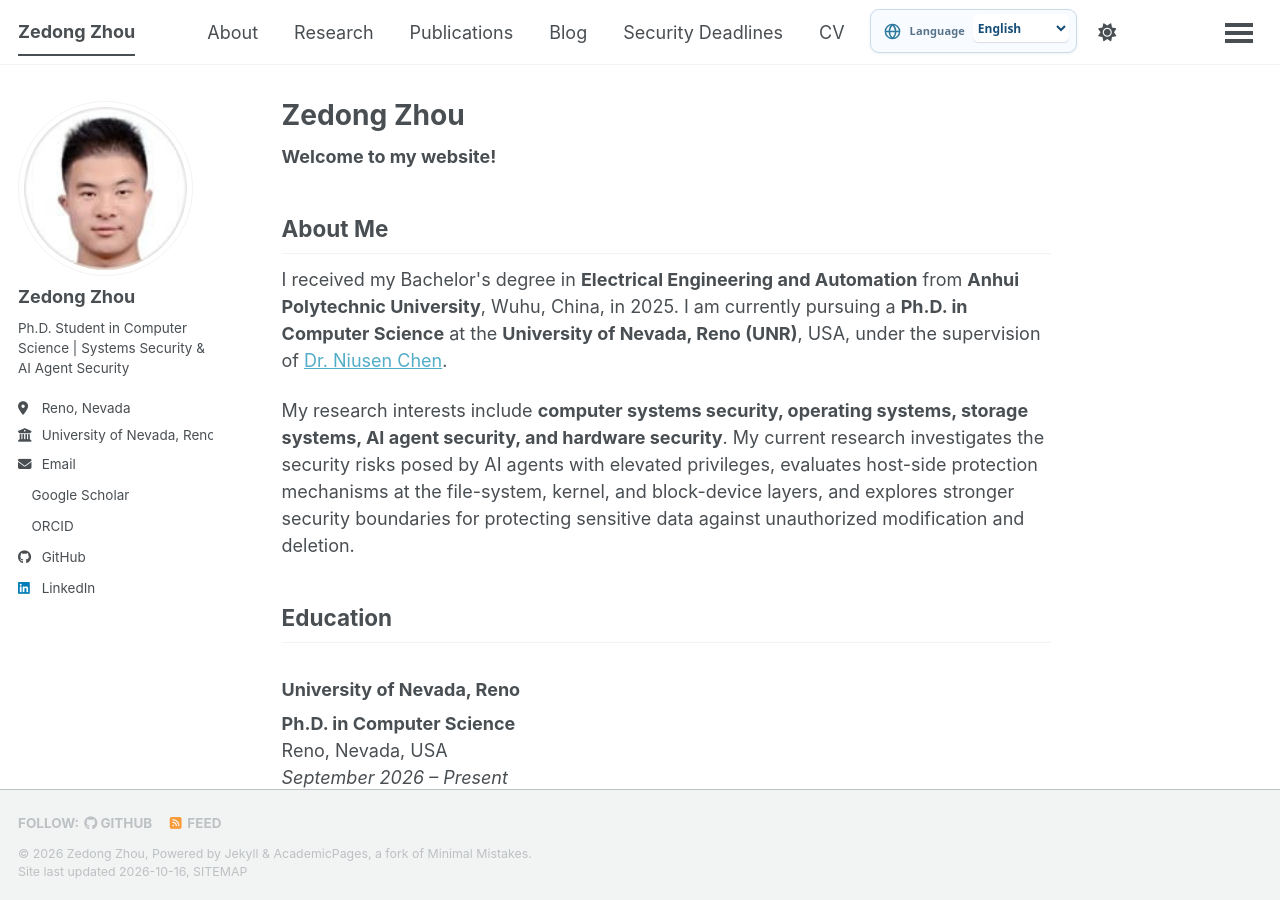
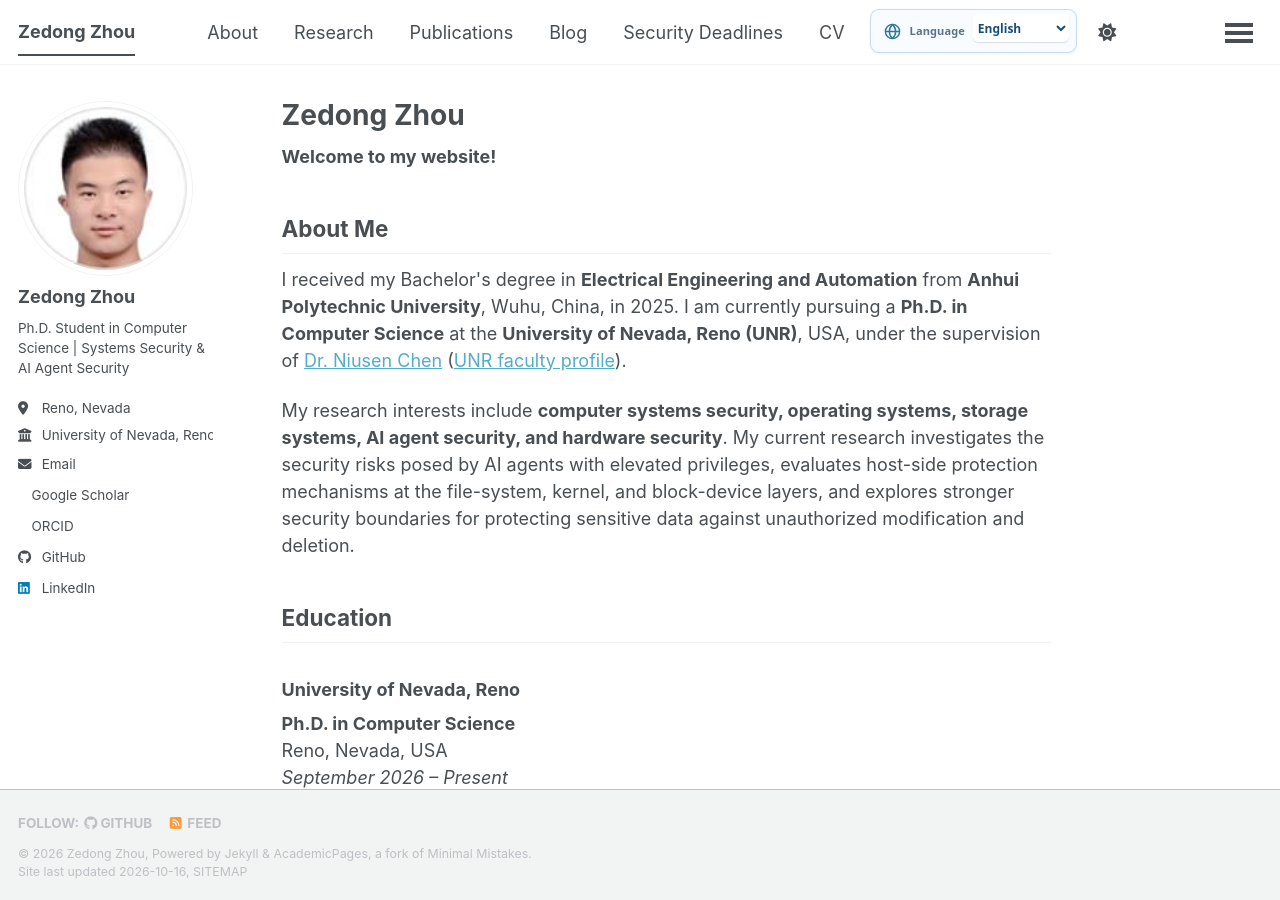
Before and after one commit to 2350082187zhou-ux/2350082187zhou-ux.github.io, a Jekyll site: the page built from _pages/about.md, in a window 1280 px wide and 900 px high. Built offline with Jekyll 4.4.1, drawn with Linux system fonts in a browser that asks for light colours; a style sheet for code colours, icons or effects is not loaded.

Commit message:
Fix advisor links across six homepage languages with personal website and UNR fallback

```diff
--- a/_pages/about.md
+++ b/_pages/about.md
@@ -11,7 +11,7 @@
 
 <h2 id="about-me" data-home-i18n="aboutTitle">About Me</h2>
 
-<p data-home-i18n="introEducation">I received my Bachelor's degree in <strong>Electrical Engineering and Automation</strong> from <strong>Anhui Polytechnic University</strong>, Wuhu, China, in 2025. I am currently pursuing a <strong>Ph.D. in Computer Science</strong> at the <strong>University of Nevada, Reno (UNR)</strong>, USA, under the supervision of <a href="https://www.unr.edu/cse/people/niusen-chen">Dr. Niusen Chen</a>.</p>
+<p data-home-i18n="introEducation">I received my Bachelor's degree in <strong>Electrical Engineering and Automation</strong> from <strong>Anhui Polytechnic University</strong>, Wuhu, China, in 2025. I am currently pursuing a <strong>Ph.D. in Computer Science</strong> at the <strong>University of Nevada, Reno (UNR)</strong>, USA, under the supervision of <a href="https://niusenc.github.io/" target="_blank" rel="noopener noreferrer">Dr. Niusen Chen</a> (<a href="https://www.unr.edu/cse/people/niusen-chen" target="_blank" rel="noopener noreferrer">UNR faculty profile</a>).</p>
 
 <p data-home-i18n="introResearch">My research interests include <strong>computer systems security, operating systems, storage systems, AI agent security, and hardware security</strong>. My current research investigates the security risks posed by AI agents with elevated privileges, evaluates host-side protection mechanisms at the file-system, kernel, and block-device layers, and explores stronger security boundaries for protecting sensitive data against unauthorized modification and deletion.</p>
 
--- a/assets/js/home-languages.js
+++ b/assets/js/home-languages.js
@@ -10,7 +10,7 @@
   "zh": {
     "welcome": "<strong>欢迎来到我的网站！</strong>",
     "aboutTitle": "关于我",
-    "introEducation": "我于 2025 年毕业于中国安徽省芜湖市的<strong>安徽工程大学</strong>，取得<strong>电气工程及其自动化学士学位</strong>。目前，我正在美国<strong>内华达大学里诺分校（UNR）</strong>攻读<strong>计算机科学博士学位</strong>，导师为 <a href=\"https://www.unr.edu/cse/people/niusen-chen\">Niusen Chen 博士</a>。",
+    "introEducation": "我于 2025 年毕业于中国安徽省芜湖市的<strong>安徽工程大学</strong>，取得<strong>电气工程及其自动化学士学位</strong>。目前，我正在美国<strong>内华达大学里诺分校（UNR）</strong>攻读<strong>计算机科学博士学位</strong>，导师为 <a href=\"https://niusenc.github.io/\" target=\"_blank\" rel=\"noopener noreferrer\">Niusen Chen 博士</a> (<a href=\"https://www.unr.edu/cse/people/niusen-chen\" target=\"_blank\" rel=\"noopener noreferrer\">UNR 官方教师主页</a>)。",
     "introResearch": "我的研究兴趣包括<strong>计算机系统安全、操作系统、存储系统、AI 智能体安全和硬件安全</strong>。目前我研究拥有高权限的 AI 智能体带来的安全风险，评估文件系统、内核及块设备层的主机侧防护机制，并探索能够防止敏感数据被未经授权修改或删除的更可靠的安全边界。",
     "educationTitle": "教育经历",
     "unrTitle": "内华达大学里诺分校",
@@ -59,7 +59,7 @@
   "ja": {
     "welcome": "<strong>私のウェブサイトへようこそ！</strong>",
     "aboutTitle": "自己紹介",
-    "introEducation": "私は2025年に中国・安徽省蕪湖市の<strong>安徽工程大学</strong>を卒業し、<strong>電気工学・自動化の学士号</strong>を取得しました。現在は米国の<strong>ネバダ大学リノ校（UNR）</strong>で<strong>コンピュータサイエンスの博士課程</strong>に在籍し、<a href=\"https://www.unr.edu/cse/people/niusen-chen\">Niusen Chen 博士</a>の指導を受けています。",
+    "introEducation": "私は2025年に中国・安徽省蕪湖市の<strong>安徽工程大学</strong>を卒業し、<strong>電気工学・自動化の学士号</strong>を取得しました。現在は米国の<strong>ネバダ大学リノ校（UNR）</strong>で<strong>コンピュータサイエンスの博士課程</strong>に在籍し、<a href=\"https://niusenc.github.io/\" target=\"_blank\" rel=\"noopener noreferrer\">Niusen Chen 博士</a> (<a href=\"https://www.unr.edu/cse/people/niusen-chen\" target=\"_blank\" rel=\"noopener noreferrer\">UNR 教員紹介</a>)の指導を受けています。",
     "introResearch": "私の研究分野は、<strong>コンピュータシステムセキュリティ、オペレーティングシステム、ストレージシステム、AIエージェントのセキュリティ、ハードウェアセキュリティ</strong>です。現在は、高い権限を持つAIエージェントのリスクを研究し、ファイルシステム、カーネル、ブロックデバイス層のホスト側保護機構を評価するとともに、機密データの不正な変更や削除を防ぐための、より強固な信頼境界を探究しています。",
     "educationTitle": "学歴",
     "unrTitle": "ネバダ大学リノ校",
@@ -108,7 +108,7 @@
   "ko": {
     "welcome": "<strong>제 웹사이트에 오신 것을 환영합니다!</strong>",
     "aboutTitle": "소개",
-    "introEducation": "저는 2025년 중국 안후이성 우후의 <strong>안후이공정대학교</strong>에서 <strong>전기공학 및 자동화 학사 학위</strong>를 받았습니다. 현재 미국 <strong>네바다 대학교 리노 캠퍼스(UNR)</strong>에서 <strong>컴퓨터과학 박사과정</strong>을 이수하고 있으며, <a href=\"https://www.unr.edu/cse/people/niusen-chen\">Niusen Chen 박사</a>의 지도를 받고 있습니다.",
+    "introEducation": "저는 2025년 중국 안후이성 우후의 <strong>안후이공정대학교</strong>에서 <strong>전기공학 및 자동화 학사 학위</strong>를 받았습니다. 현재 미국 <strong>네바다 대학교 리노 캠퍼스(UNR)</strong>에서 <strong>컴퓨터과학 박사과정</strong>을 이수하고 있으며, <a href=\"https://niusenc.github.io/\" target=\"_blank\" rel=\"noopener noreferrer\">Niusen Chen 박사</a> (<a href=\"https://www.unr.edu/cse/people/niusen-chen\" target=\"_blank\" rel=\"noopener noreferrer\">UNR 교수진 소개</a>)의 지도를 받고 있습니다.",
     "introResearch": "저의 연구 관심 분야는 <strong>컴퓨터 시스템 보안, 운영체제, 스토리지 시스템, AI 에이전트 보안 및 하드웨어 보안</strong>입니다. 현재 높은 권한을 가진 AI 에이전트가 초래할 수 있는 보안 위험을 연구하고, 파일 시스템·커널·블록 장치 계층의 호스트 측 보호 메커니즘을 평가하며, 민감한 데이터의 무단 수정과 삭제를 막기 위한 더욱 강력한 신뢰 경계를 탐구하고 있습니다.",
     "educationTitle": "학력",
     "unrTitle": "네바다 대학교 리노 캠퍼스",
@@ -157,7 +157,7 @@
   "de": {
     "welcome": "<strong>Willkommen auf meiner Website!</strong>",
     "aboutTitle": "Über mich",
-    "introEducation": "2025 habe ich meinen <strong>Bachelorabschluss in Elektrotechnik und Automatisierung</strong> an der <strong>Anhui Polytechnic University</strong> in Wuhu, China, erworben. Derzeit promoviere ich in <strong>Informatik</strong> an der <strong>University of Nevada, Reno (UNR)</strong> in den USA unter der Betreuung von <a href=\"https://www.unr.edu/cse/people/niusen-chen\">Dr. Niusen Chen</a>.",
+    "introEducation": "2025 habe ich meinen <strong>Bachelorabschluss in Elektrotechnik und Automatisierung</strong> an der <strong>Anhui Polytechnic University</strong> in Wuhu, China, erworben. Derzeit promoviere ich in <strong>Informatik</strong> an der <strong>University of Nevada, Reno (UNR)</strong> in den USA unter der Betreuung von <a href=\"https://niusenc.github.io/\" target=\"_blank\" rel=\"noopener noreferrer\">Dr. Niusen Chen</a> (<a href=\"https://www.unr.edu/cse/people/niusen-chen\" target=\"_blank\" rel=\"noopener noreferrer\">UNR-Fakultätsprofil</a>).",
     "introResearch": "Meine Forschungsschwerpunkte sind <strong>Computersystemsicherheit, Betriebssysteme, Speichersysteme, Sicherheit von KI-Agenten und Hardwaresicherheit</strong>. Ich untersuche Sicherheitsrisiken hochprivilegierter KI-Agenten, evaluiere hostseitige Schutzmechanismen auf Dateisystem-, Kernel- und Blockgeräteebene und erforsche stärkere Vertrauensgrenzen zum Schutz sensibler Daten vor unbefugter Änderung und Löschung.",
     "educationTitle": "Ausbildung",
     "unrTitle": "University of Nevada, Reno",
@@ -206,7 +206,7 @@
   "fr": {
     "welcome": "<strong>Bienvenue sur mon site !</strong>",
     "aboutTitle": "À propos de moi",
-    "introEducation": "J'ai obtenu en 2025 une <strong>licence en génie électrique et automatisation</strong> à l'<strong>Université polytechnique de l'Anhui</strong>, à Wuhu, en Chine. Je poursuis actuellement un <strong>doctorat en informatique</strong> à l'<strong>Université du Nevada à Reno (UNR)</strong>, aux États-Unis, sous la direction du <a href=\"https://www.unr.edu/cse/people/niusen-chen\">Dr Niusen Chen</a>.",
+    "introEducation": "J'ai obtenu en 2025 une <strong>licence en génie électrique et automatisation</strong> à l'<strong>Université polytechnique de l'Anhui</strong>, à Wuhu, en Chine. Je poursuis actuellement un <strong>doctorat en informatique</strong> à l'<strong>Université du Nevada à Reno (UNR)</strong>, aux États-Unis, sous la direction du <a href=\"https://niusenc.github.io/\" target=\"_blank\" rel=\"noopener noreferrer\">Dr Niusen Chen</a> (<a href=\"https://www.unr.edu/cse/people/niusen-chen\" target=\"_blank\" rel=\"noopener noreferrer\">profil UNR</a>).",
     "introResearch": "Mes recherches portent sur la <strong>sécurité des systèmes informatiques, les systèmes d'exploitation, les systèmes de stockage, la sécurité des agents d'IA et la sécurité matérielle</strong>. J'étudie les risques liés aux agents d'IA dotés de privilèges élevés, j'évalue les protections côté hôte aux niveaux du système de fichiers, du noyau et des périphériques de blocs, et j'explore des frontières de confiance plus robustes pour protéger les données sensibles.",
     "educationTitle": "Formation",
     "unrTitle": "Université du Nevada à Reno",
```
